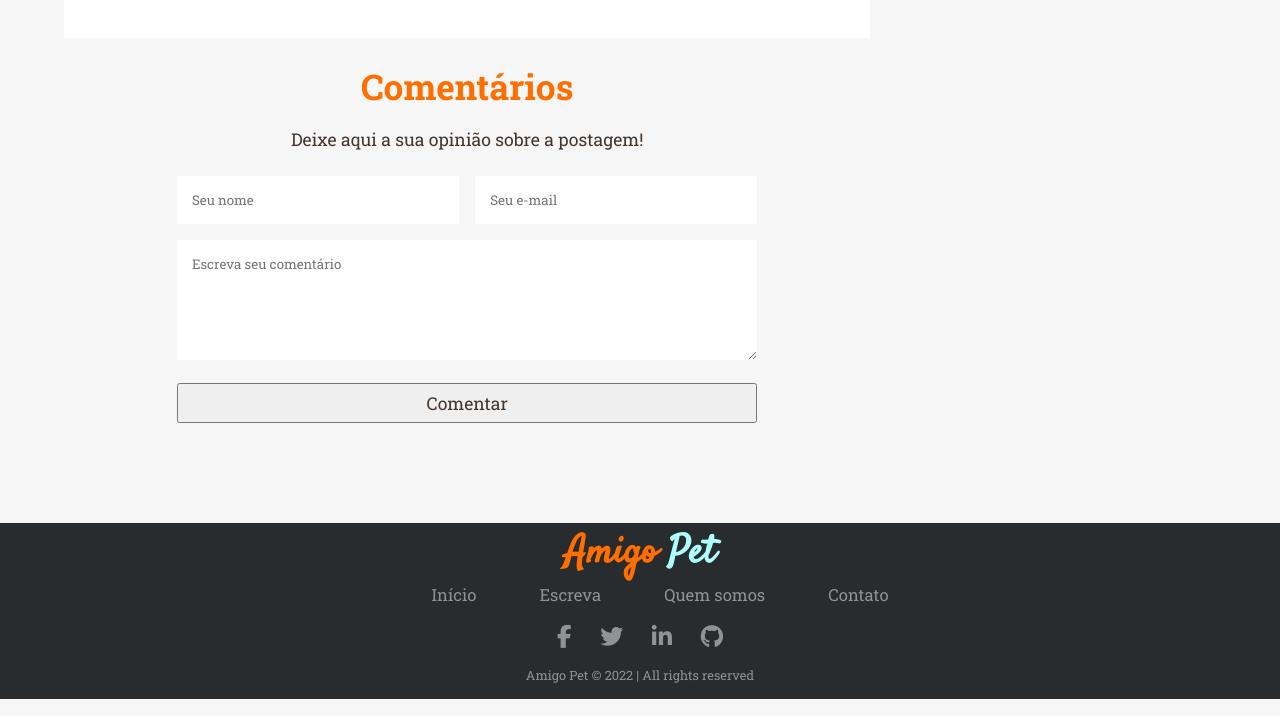
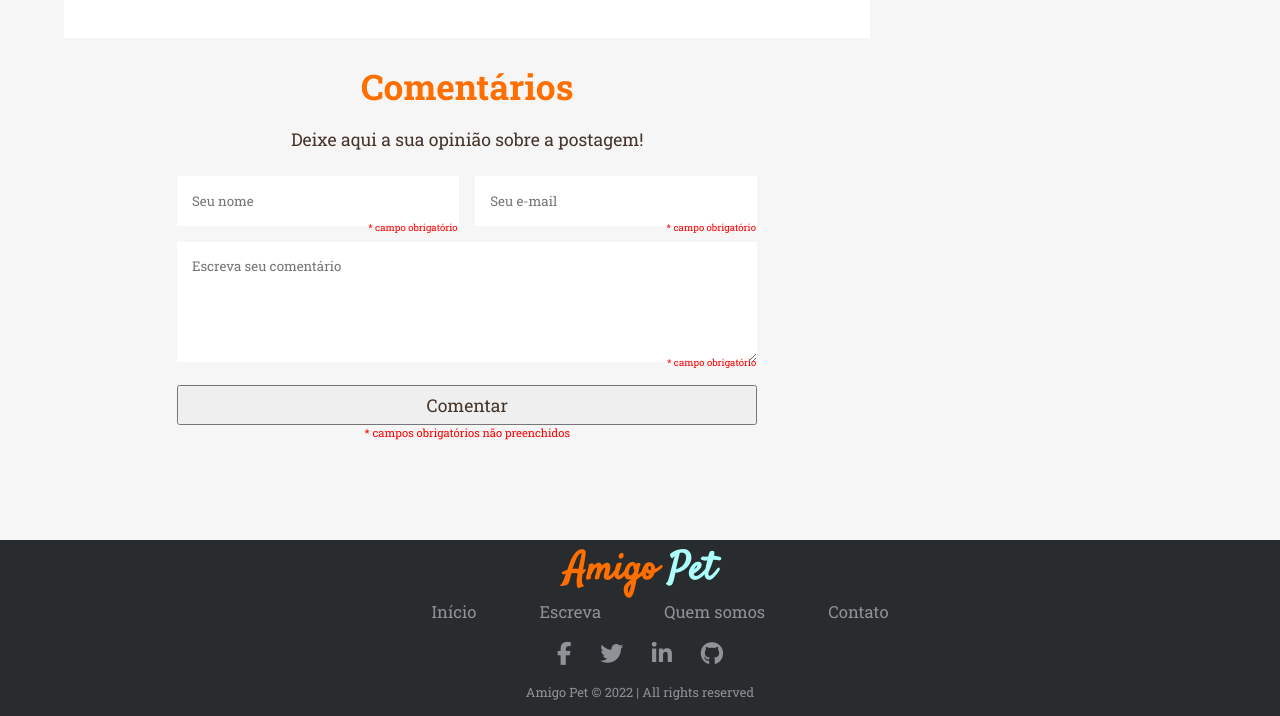
Before and after one commit to ICEI-PUC-Minas-PMV-ADS/pmv-ads-2022-2-e1-proj-web-t8-portal-pets, a PHP site: page /site/post.html in a window 1280 px wide. Shown: the part 1204-1920 px from the top of the page. Run offline with PHP 8.4, Linux system fonts and the light colour scheme; some libraries are stand-ins or nearby versions; some web fonts are replaced.

Commit message:
inclusão de validação para erros

```diff
--- a/src/css/style.css
+++ b/src/css/style.css
@@ -319,11 +319,18 @@ header .menu-toggle {
     justify-content: center;
 }
 
-.content .main-content.comments form .top input{
+.content .main-content.comments form .top .comment-input {
+    display: block;
     margin: 1%;
-    padding: 15px;
     box-sizing: border-box;
     width: 35%;
+    height: 50px;
+}
+
+.content .main-content.comments form .top .comment-input input {
+    padding: 15px;
+    width: 100%;
+    height: 100%;
     border: none;
     font-family: 'Roboto Slab', sans-serif;
 }
@@ -348,6 +355,28 @@ header .menu-toggle {
     margin-right: 10px;
     font-size: 1.1em;
     font-family: 'Roboto Slab', sans-serif;
+}
+
+.content .main-content.comments form .top .comment-input span {
+    position: absolute;
+    margin-left: -7.1%;
+    margin-top: 3.5%;
+    font-size: .6em;
+    color: red;
+}
+
+.content .main-content.comments form .bottom span {
+    position: absolute;
+    margin-left: -7.7%;
+    margin-top: 9.5%;
+    font-size: .6em;
+    color: red;
+}
+
+.content .main-content.comments form span {
+    position: relative;
+    font-size: .7em;
+    color: red;
 }
 
 .content .main-content.comments .comment-box {
--- a/src/site/post.html
+++ b/src/site/post.html
@@ -65,22 +65,6 @@
                 </div>
 
                 <!-- Comments -->
-                <!-- <div class="main-content comments">
-                    <h1 class="comments-title">Comentários</h1>
-                    <div class="comment-form">
-                        <div class="comment-input">
-                            <input type="text" id="name" placeholder="Nome">
-                            <input type="email" id="email" placeholder="E-mail">
-
-                        </div>
-                        Nome Completo: <input type="text" id="name"> <br>
-                        Email: <input type="email" id="email"> <br>
-                        Comentário: <textarea name="comment" id="text" cols="30" rows="5"></textarea> <br>
-                        <input type="button" id="addComment" value="Comentar">
-                    </div>
-                </div> -->
-                <!-- // Comments -->
-
                 <div class="main-content comments">
                     <div class="title">
                         <h1>Comentários</h1>
@@ -88,16 +72,25 @@
                     </div>
                     <form action="">
                         <div class="top">
-                            <input type="text" id="name" placeholder="Seu nome">
-                            <input type="email" id="email" placeholder="Seu e-mail">
+                            <div class="comment-input">
+                                <input type="text" id="name" placeholder="Seu nome">
+                                <span class="name-error">* campo obrigatório</span>
+                            </div>
+                            <div class="comment-input">
+                                <input type="email" id="email" placeholder="Seu e-mail">
+                                <span class="email-error">* campo obrigatório</span>
+                            </div>
                         </div>
                         <div class="bottom">
                             <textarea name="comment" id="text" cols="30" rows="5" placeholder="Escreva seu comentário"></textarea>
+                            <span class="comment-error">* campo obrigatório</span>
                         </div>
                         <br>
                         <input type="button" id="addComment" value="Comentar">
+                        <span class="button-error">* campos obrigatórios não preenchidos</span>
                     </form>
                 </div>
+                <!-- // Comments -->
             </div>
             <!-- // Main Content -->
 
```
